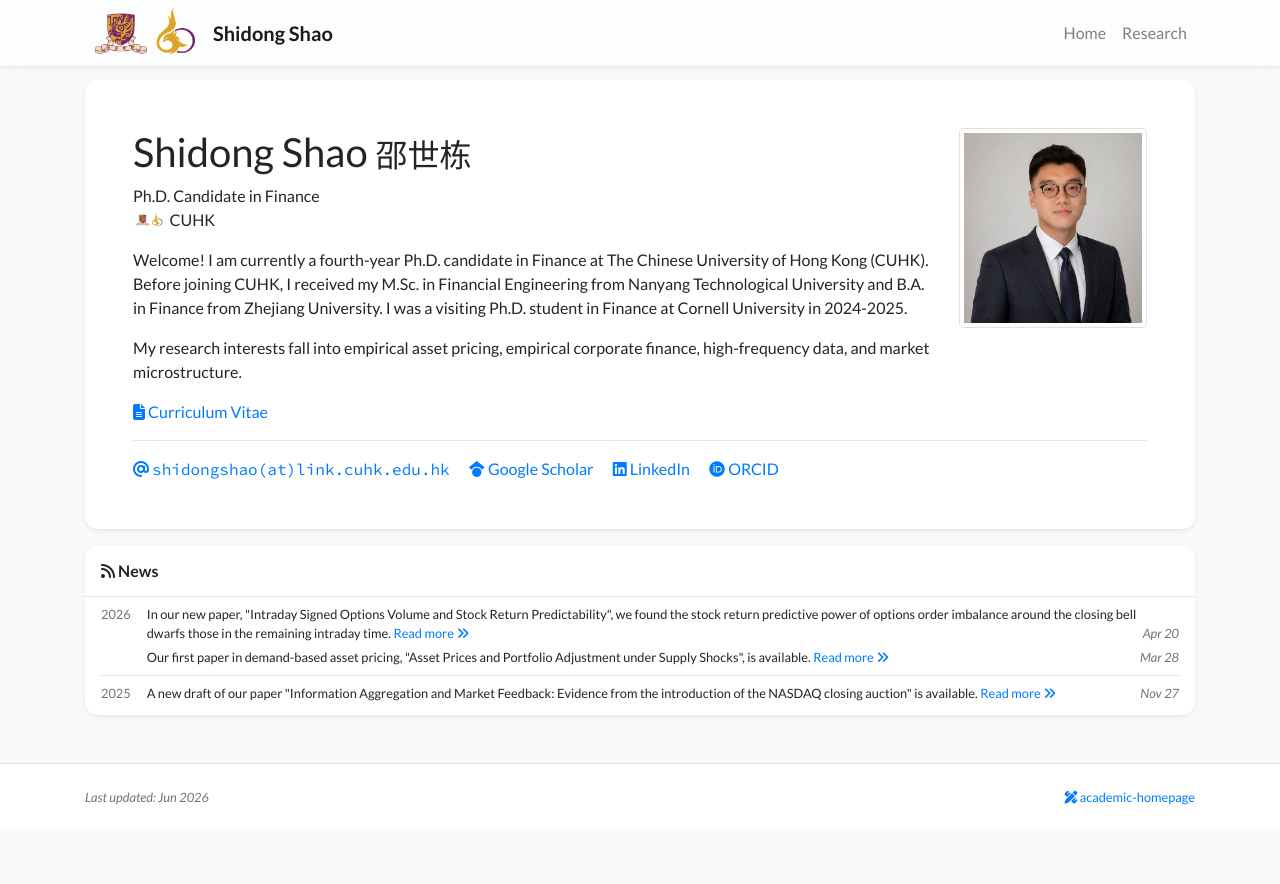
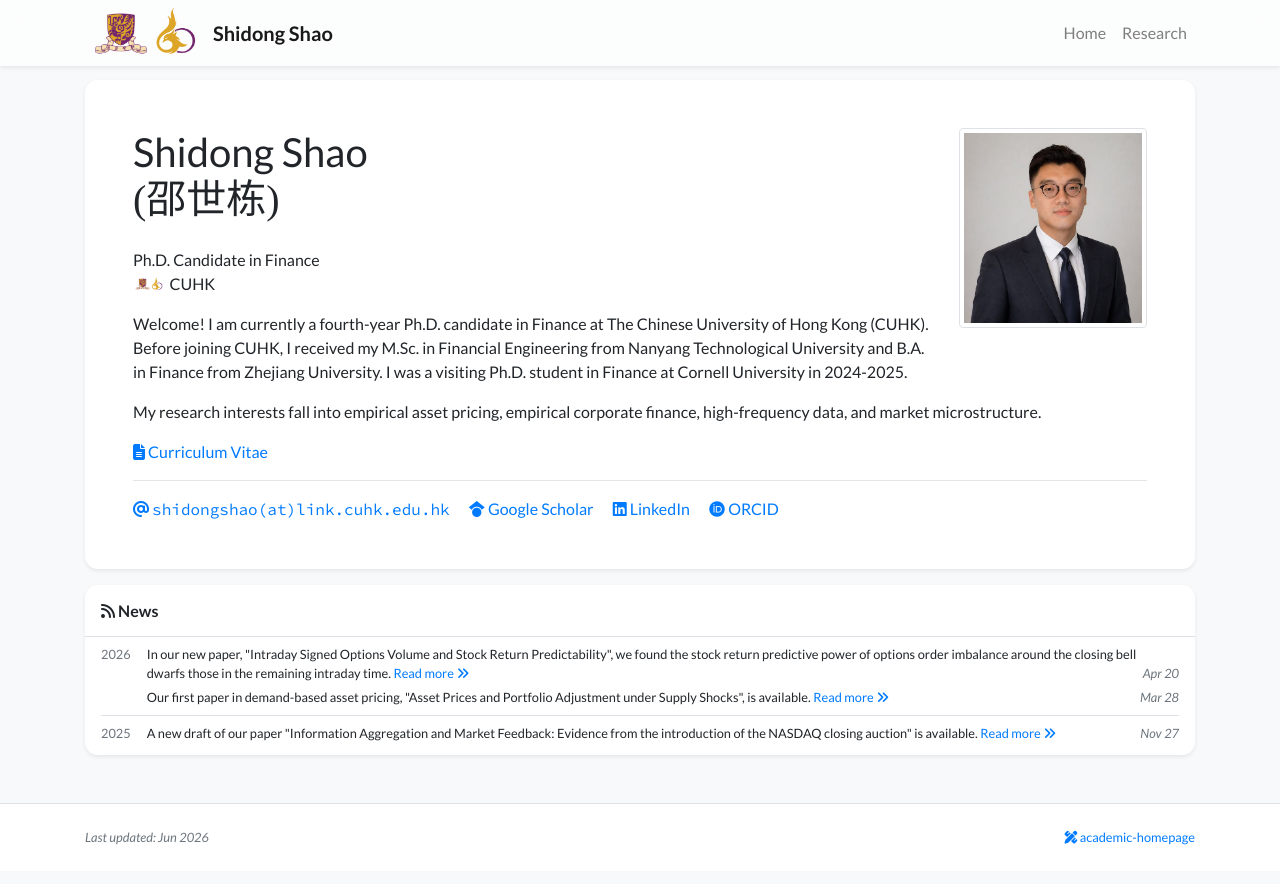
Before and after one commit to shidongshao/shidongshao.github.io, a Jekyll site: the page built from index_layout2.html, in a window 1280 px wide. Shown: the top 884 px of the page. Built offline with Jekyll 4.4.1, drawn with Linux system fonts in a browser that asks for light colours; nearby versions of some CDN libraries; a style sheet for code colours, icons or effects is not loaded.

Commit message:
Update personal website

```diff
--- a/_includes/widgets/profile_card.html
+++ b/_includes/widgets/profile_card.html
@@ -20,9 +20,8 @@
                         <div class="d-flex">
                             <div class="h1 font-weight-normal">
                                 {{ site.data.profile.primary_name }}
-                                <small style="font-family: 'STFangsong', '仿宋', 'Fangsong', serif;">
-                                {{ (site.data.profile.secondary_name) }}
-    </small>
+                                <p style="font-family: 'STFangsong', 'Fangsong', serif;">
+                                ({{ site.data.profile.secondary_name }})</p>
                             </div>
                             {% if site.data.profile.portrait_url %}
                             <div class="ml-auto d-md-none">
```
